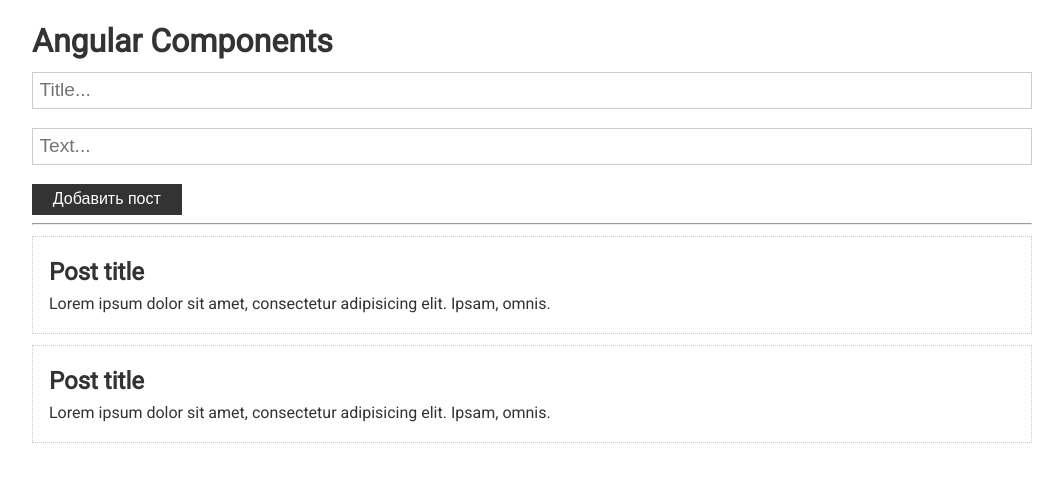
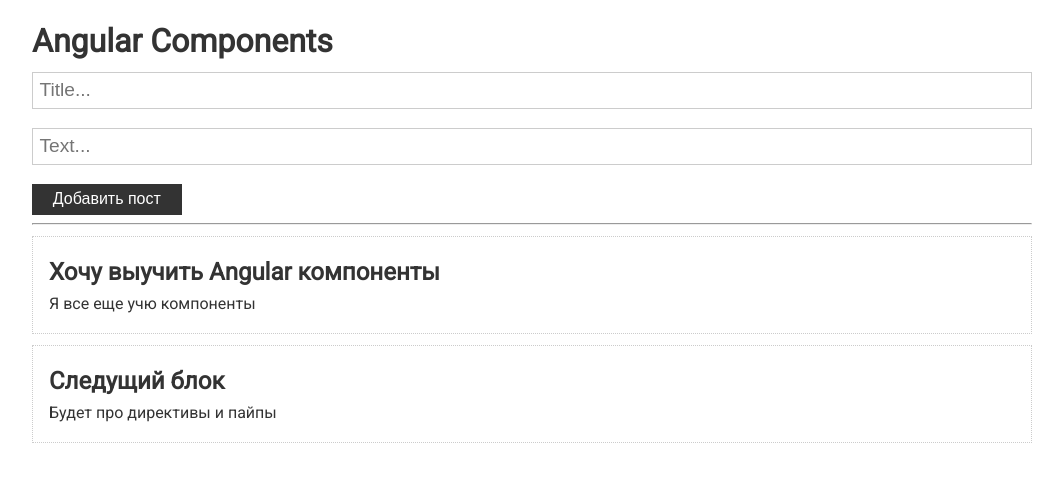
Before and after one commit to AndriBunko/udemy-angular8, an Angular app: page / in a window 1280 px wide. Shown: the top 482 px of the page, without its empty margins (108-1171 px from the left). Built offline with nearby package versions, Linux system fonts and the light colour scheme.

Commit message:
part 3, leson 22 passing parameters

```diff
--- a/src/app/app.component.html
+++ b/src/app/app.component.html
@@ -2,6 +2,8 @@
   <h1>Angular Components</h1>
   <app-post-form></app-post-form>
   <hr/>
-  <app-post></app-post>
-  <app-post></app-post>
+  <app-post
+    *ngFor="let p of posts"
+    [post]="p"
+  ></app-post>
 </div>
--- a/src/app/app.component.ts
+++ b/src/app/app.component.ts
@@ -1,4 +1,10 @@
 import {Component} from '@angular/core';
+
+export interface Post {
+  title: string;
+  text: string;
+  id?: any;
+}
 
 @Component({
   selector: 'app-root',
@@ -6,4 +12,8 @@
   styleUrls: ['./app.component.css']
 })
 export class AppComponent {
+  posts: Post[] = [
+    {title: 'Хочу выучить Angular компоненты', text: 'Я все еще учю компоненты', id: 1},
+    {title: 'Следущий блок', text: 'Будет про директивы и пайпы', id: 2}
+  ];
 }
--- a/src/app/post/post.component.html
+++ b/src/app/post/post.component.html
@@ -1,4 +1,4 @@
 <div class="card">
-  <h2>Post title</h2>
-  <p>Lorem ipsum dolor sit amet, consectetur adipisicing elit. Ipsam, omnis.</p>
+  <h2>{{post.title}}</h2>
+  <p>{{post.text}}</p>
 </div>
--- a/src/app/post/post.component.ts
+++ b/src/app/post/post.component.ts
@@ -1,4 +1,5 @@
-import { Component, OnInit } from '@angular/core';
+import {Component, Input, OnInit} from '@angular/core';
+import {Post} from '../app.component';
 
 @Component({
   selector: 'app-post',
@@ -6,7 +7,7 @@
   styleUrls: ['./post.component.css']
 })
 export class PostComponent implements OnInit {
-
+  @Input() post: Post;
   constructor() { }
 
   ngOnInit() {
```
